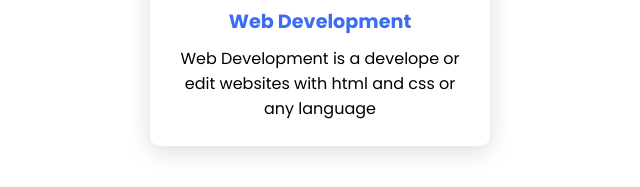
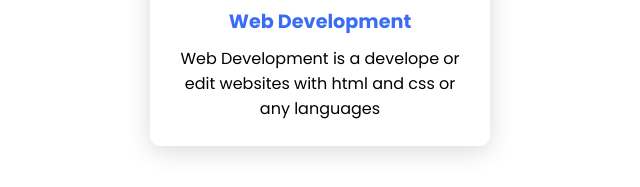
Before and after one commit to ahmadissa7/ahmad.io, a plain HTML site: page index.html in a window 1280 px wide. Shown: the part 1639-1826 px from the top of the page, 320-960 px from the left. Drawn offline with Linux system fonts and the light colour scheme.

Commit message:
Update index.html

```diff
--- a/index.html
+++ b/index.html
@@ -59,7 +59,7 @@
                 </div>
                 <div class="info">
                     <h3>Web Development</h3>
-                    <p>Web Development is a develope or edit websites with html and css or any language </p>
+                    <p>Web Development is a develope or edit websites with html and css or any languages </p>
                 </div>
             </div>
         </div>
```
